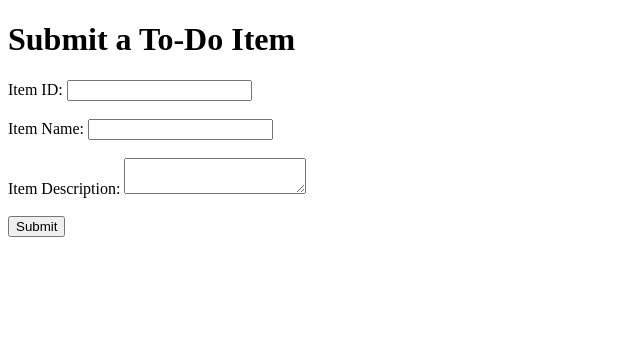
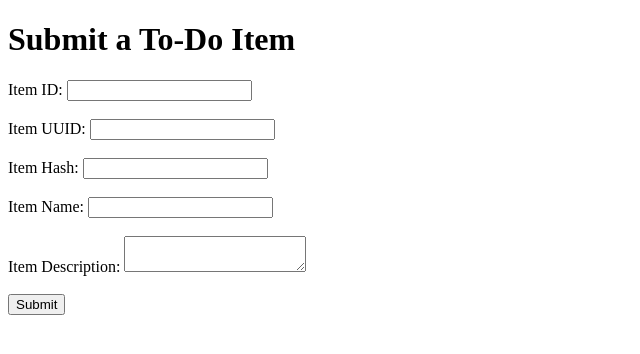
Before and after one commit to ar9786/devops, a Flask app: template templates/todo.html in a window 1280 px wide. Shown: the top 354 px of the page, without its empty margins (0-640 px from the left). Run offline with Flask 3, Linux system fonts and the light colour scheme; the template is opened without the code that fills it, so the values that code supplies are empty.

```diff
--- a/app.py
+++ b/app.py
@@ -43,5 +43,29 @@ def form():
 def success():
     return render_template('success.html')
 
+
+@app.route('/submittodoitem', methods=['GET','POST'])
+def submit_todo_item():
+    error_message = None
+    if request.method == 'POST':
+        item_name = request.form.get('itemName')
+        item_description = request.form.get('itemDescription')
+
+        if not item_name or not item_description:
+            error_message = "Both fields are required."
+        else:
+            try:
+                collection.insert_one({
+                    'itemName': item_name,
+                    'itemDescription': item_description
+                })
+                return redirect(url_for('success'))
+            except PyMongoError as e:
+                error_message = f"Database Error: {str(e)}"
+
+    return render_template('todo.html', error=error_message)
+
+
+
 if __name__ == '__main__':
     app.run(debug=True)
--- a/templates/todo.html
+++ b/templates/todo.html
@@ -11,6 +11,10 @@
   <form method="POST">
     <label>Item ID:</label>
     <input type="text" name="itemId" required><br><br>
+    <label>Item UUID:</label>
+    <input type="text" name="itemUUID" required><br><br>
+    <label>Item Hash:</label>
+    <input type="text" name="itemHash" required><br><br>
     <label>Item Name:</label>
     <input type="text" name="itemName" required><br><br>
     <label>Item Description:</label>
```
Also changed, not shown: 1 other file.
